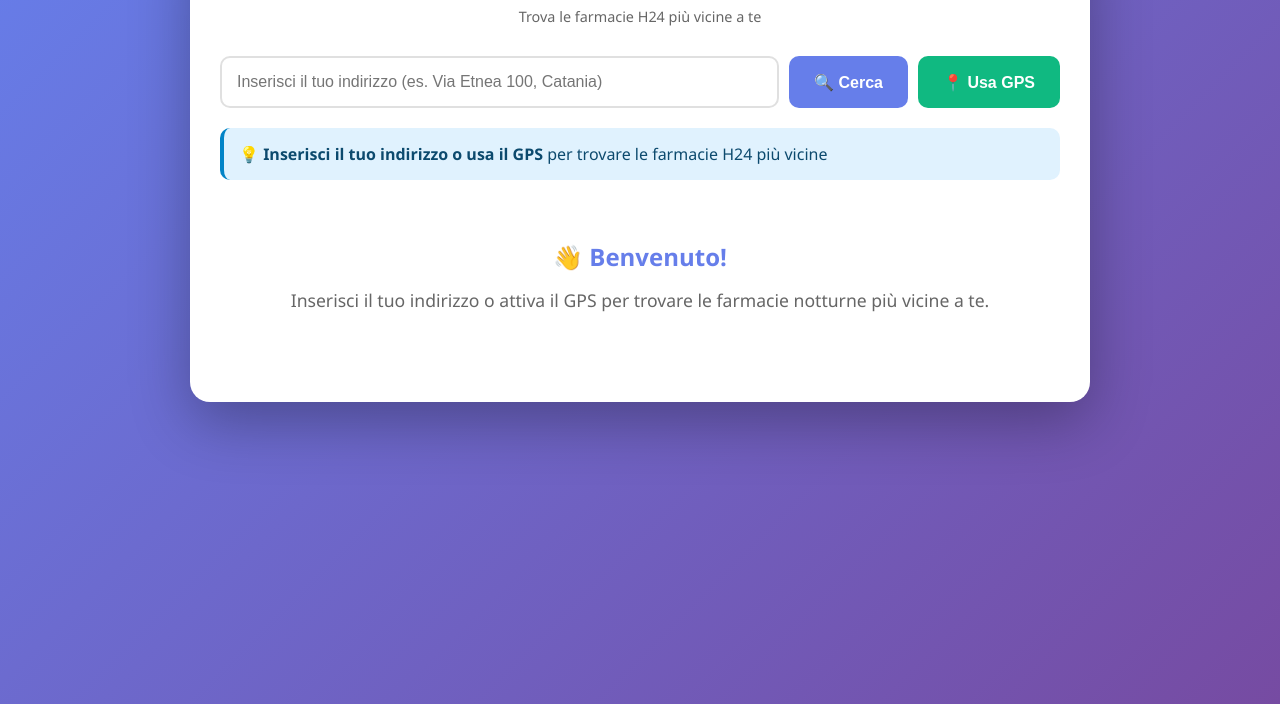
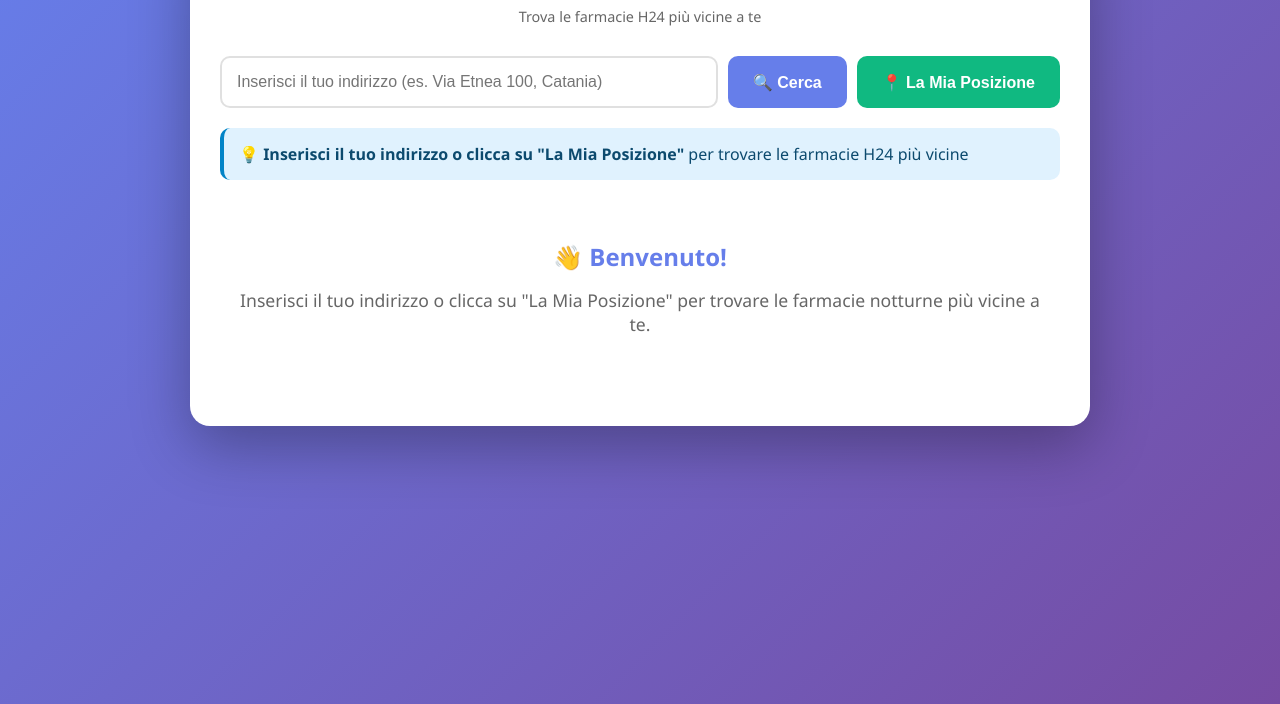
Before and after one commit to mauronicolosi-maker/farmacia-widget, a plain HTML site: page index.html in a window 1280 px wide. Shown: the part 96-800 px from the top of the page. Drawn offline with Linux system fonts and the light colour scheme.

Commit message:
Update index.html
FARMACIE

```diff
--- a/index.html
+++ b/index.html
@@ -279,11 +279,11 @@
         <div class="search-box">
             <input type="text" id="addressInput" placeholder="Inserisci il tuo indirizzo (es. Via Etnea 100, Catania)">
             <button class="btn btn-search" onclick="searchByAddress()">🔍 Cerca</button>
-            <button class="btn btn-gps" onclick="useGPS()">📍 Usa GPS</button>
+            <button class="btn btn-gps" onclick="useGPS()">📍 La Mia Posizione</button>
         </div>
 
         <div class="info-box">
-            💡 <strong>Inserisci il tuo indirizzo o usa il GPS</strong> per trovare le farmacie H24 più vicine
+            💡 <strong>Inserisci il tuo indirizzo o clicca su "La Mia Posizione"</strong> per trovare le farmacie H24 più vicine
         </div>
 
         <div class="loading" id="loading">🔄 Ricerca in corso...</div>
@@ -291,7 +291,7 @@
 
         <div class="welcome-message" id="welcomeMessage">
             <h2>👋 Benvenuto!</h2>
-            <p>Inserisci il tuo indirizzo o attiva il GPS per trovare le farmacie notturne più vicine a te.</p>
+            <p>Inserisci il tuo indirizzo o clicca su "La Mia Posizione" per trovare le farmacie notturne più vicine a te.</p>
         </div>
 
         <div id="pharmacyList"></div>
```
